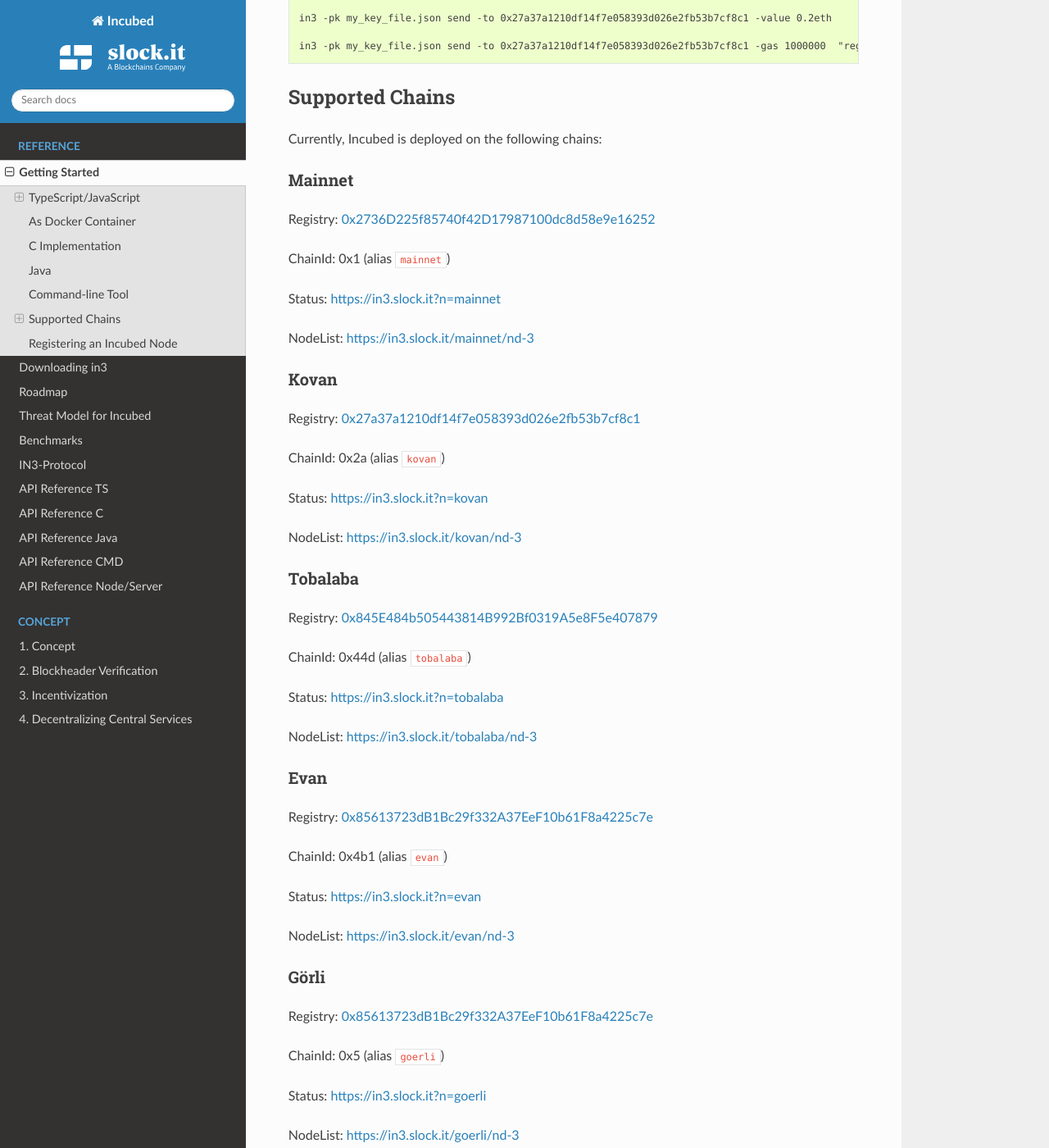
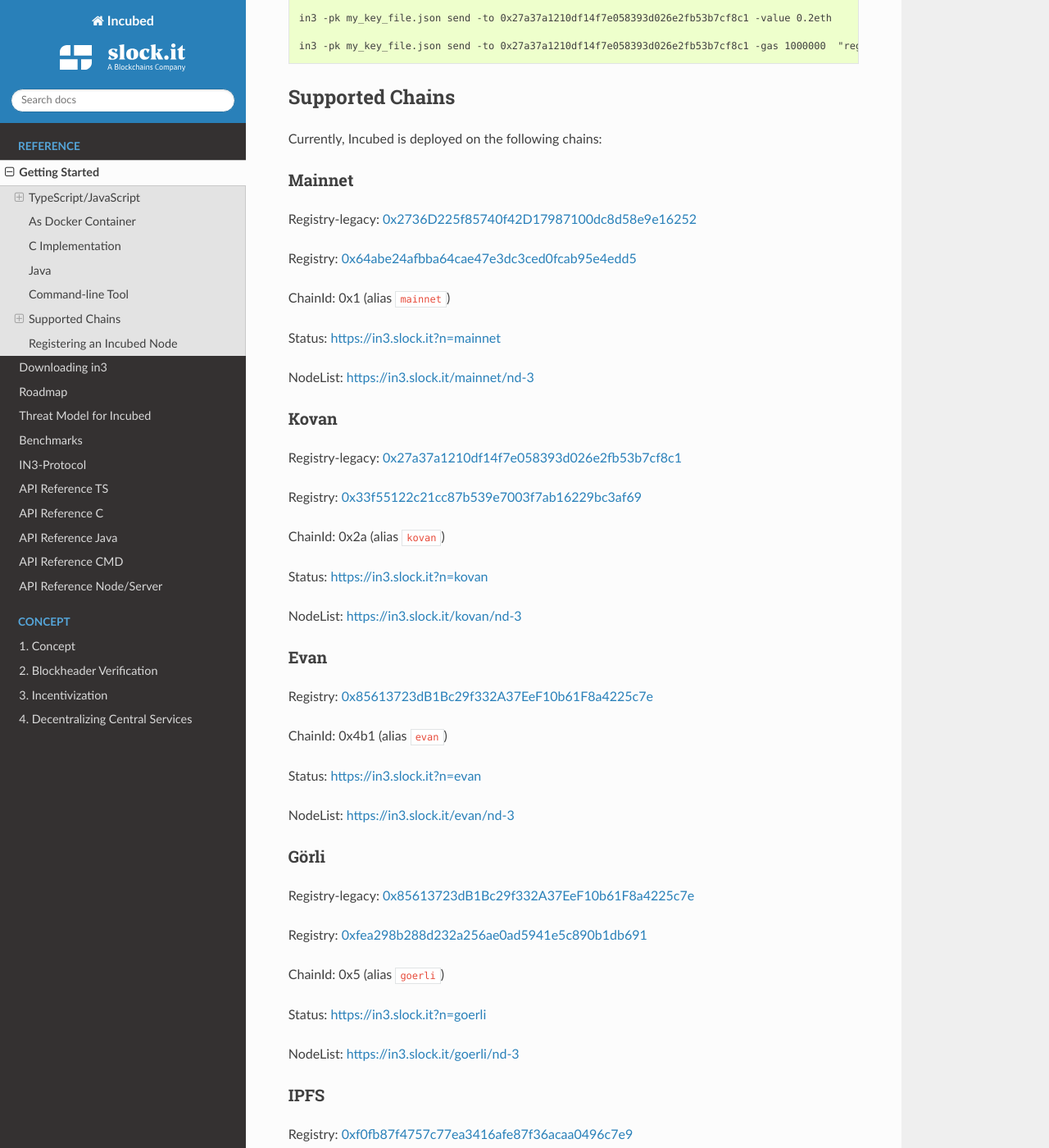
Before and after one commit to blockchainsllc/in3-docs, a Sphinx documentation site: the page built from docs/getting_started.md, in a window 1280 px wide and 1400 px high, scrolled down 3758 px. Shown: the whole window at 82% size. Built offline with Sphinx 7.4.7 and the Read the Docs theme 2.0.0, drawn with Linux system fonts in a browser that asks for light colours.

Commit message:
Update getting_started.md with new registry contracts

```diff
--- a/docs/getting_started.md
+++ b/docs/getting_started.md
@@ -214,7 +214,9 @@
 
 ### Mainnet
 
-Registry: [0x2736D225f85740f42D17987100dc8d58e9e16252](https://eth.slock.it/#/main/0x2736D225f85740f42D17987100dc8d58e9e16252)
+Registry-legacy: [0x2736D225f85740f42D17987100dc8d58e9e16252](https://eth.slock.it/#/main/0x2736D225f85740f42D17987100dc8d58e9e16252)
+
+Registry: [0x64abe24afbba64cae47e3dc3ced0fcab95e4edd5](https://eth.slock.it/#/main/0x64abe24afbba64cae47e3dc3ced0fcab95e4edd5)
 
 ChainId: 0x1 (alias `mainnet`)
 
@@ -224,23 +226,15 @@
 
 ### Kovan
 
-Registry: [0x27a37a1210df14f7e058393d026e2fb53b7cf8c1](https://eth.slock.it/#/kovan/0x27a37a1210df14f7e058393d026e2fb53b7cf8c1)
+Registry-legacy: [0x27a37a1210df14f7e058393d026e2fb53b7cf8c1](https://eth.slock.it/#/kovan/0x27a37a1210df14f7e058393d026e2fb53b7cf8c1)
+
+Registry: [0x33f55122c21cc87b539e7003f7ab16229bc3af69](https://eth.slock.it/#/kovan/0x33f55122c21cc87b539e7003f7ab16229bc3af69)
 
 ChainId: 0x2a (alias `kovan`)
 
 Status: [https://in3.slock.it?n=kovan](https://in3.slock.it?n=kovan)
 
 NodeList: [https://in3.slock.it/kovan/nd-3](https://in3.slock.it/kovan/nd-3/api/in3_nodeList)
-
-### Tobalaba
-
-Registry: [0x845E484b505443814B992Bf0319A5e8F5e407879](https://eth.slock.it/#/tobalaba/0x845E484b505443814B992Bf0319A5e8F5e407879)
-
-ChainId: 0x44d (alias `tobalaba`)
-
-Status: [https://in3.slock.it?n=tobalaba](https://in3.slock.it?n=tobalaba)
-
-NodeList: [https://in3.slock.it/tobalaba/nd-3](https://in3.slock.it/tobalaba/nd-3/api/in3_nodeList)
 
 
 ### Evan
@@ -255,7 +249,9 @@
 
 ### Görli
 
-Registry: [0x85613723dB1Bc29f332A37EeF10b61F8a4225c7e](https://eth.slock.it/#/goerli/0x85613723dB1Bc29f332A37EeF10b61F8a4225c7e)
+Registry-legacy: [0x85613723dB1Bc29f332A37EeF10b61F8a4225c7e](https://eth.slock.it/#/goerli/0x85613723dB1Bc29f332A37EeF10b61F8a4225c7e)
+
+Registry: [0xfea298b288d232a256ae0ad5941e5c890b1db691](https://eth.slock.it/#/goerli/0xfea298b288d232a256ae0ad5941e5c890b1db691)
 
 ChainId: 0x5 (alias `goerli`)
 
```
